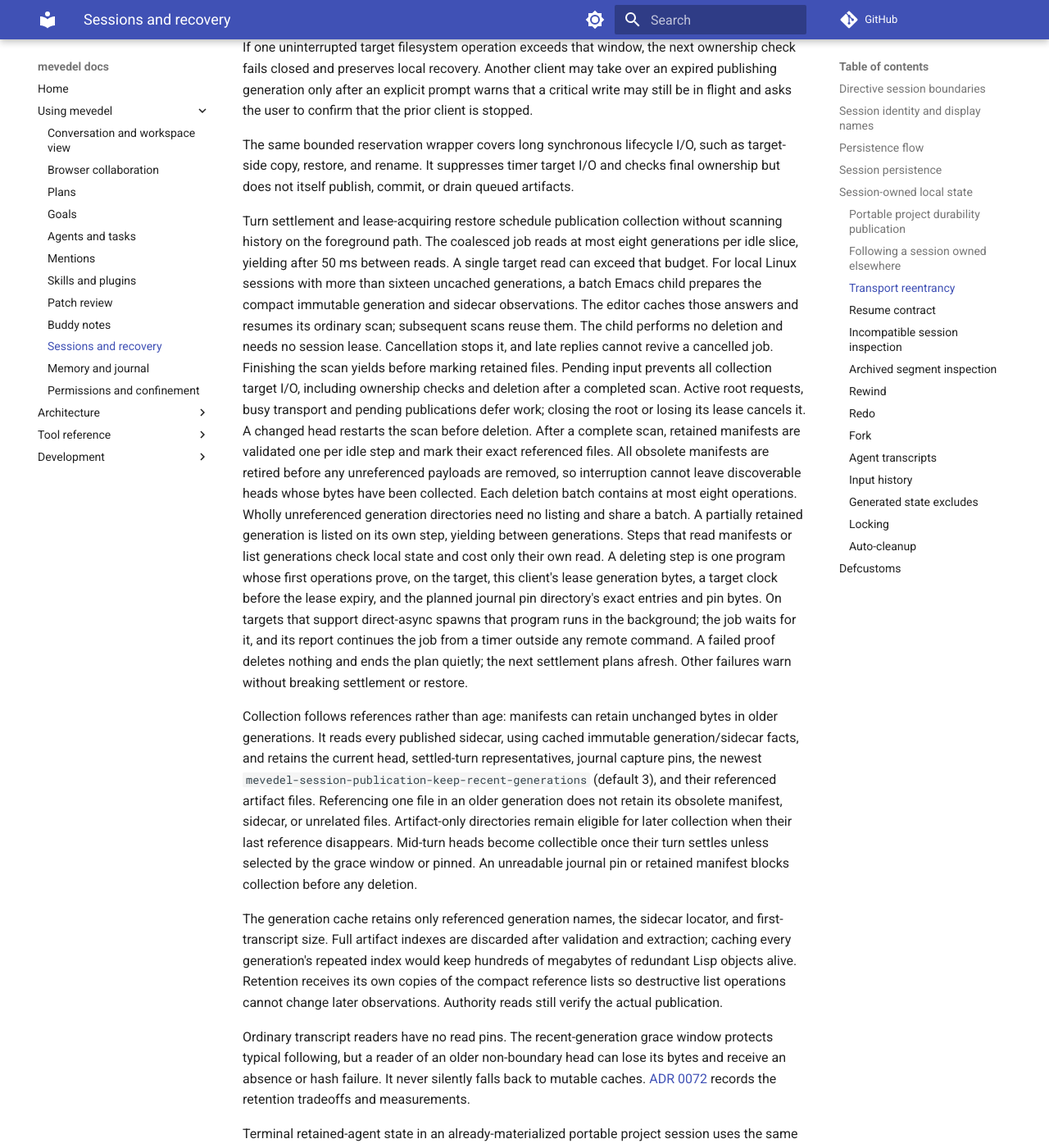
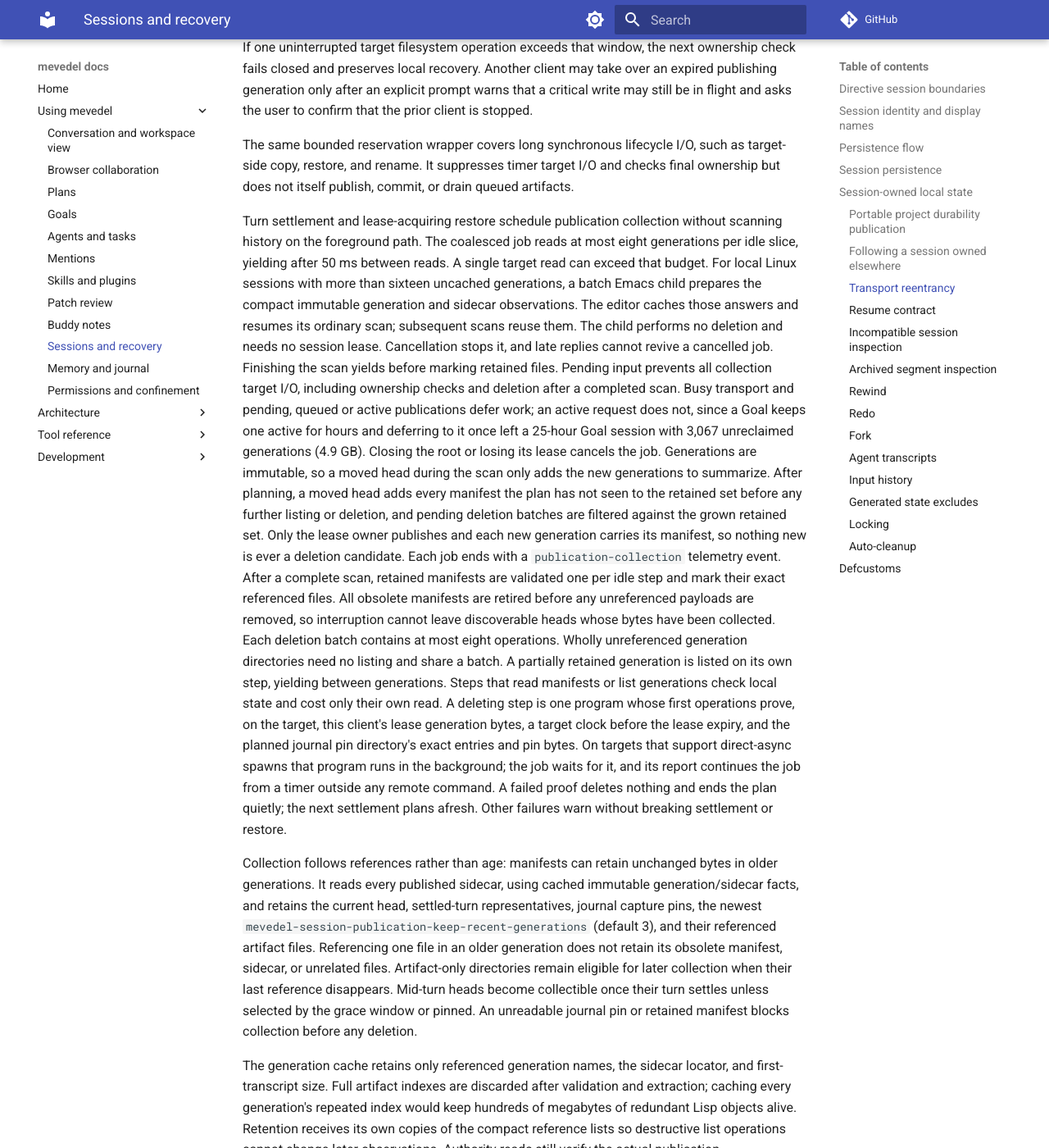
Before and after one commit to FrauH0lle/mevedel, an MkDocs documentation site: the page built from docs/sessions.md, in a window 1280 px wide and 1400 px high, scrolled down 19077 px. Shown: the whole window at 82% size. Built offline with MkDocs 1.6.1 and Material for MkDocs 9.7.7, drawn with Linux system fonts in a browser that asks for light colours; comment, search, counter and statistics services are not loaded.

Commit message:
Let publication collection progress while a session keeps publishing
Collection deferred to any active request and restarted on every head
change, so a 25-hour Goal session kept all 3,067 generations (4.9 GB).
Scans now keep immutable generation summaries across head changes, and a
plan adds each newly published manifest to its retained set before any
further listing or deletion, filtering pending batches against it.  Each
job records a publication-collection event, since failures and silent
proof refusals were previously invisible.

```diff
--- a/docs/sessions.md
+++ b/docs/sessions.md
@@ -897,9 +897,18 @@ and resumes its ordinary scan; subsequent scans reuse them. The child performs
 no deletion and needs no session lease. Cancellation stops it, and late replies
 cannot revive a cancelled job. Finishing the scan yields before
 marking retained files. Pending input prevents all collection target I/O,
-including ownership checks and deletion after a completed scan. Active root requests,
-busy transport and pending publications defer work; closing the root or losing
-its lease cancels it. A changed head restarts the scan before deletion.
+including ownership checks and deletion after a completed scan. Busy
+transport and pending, queued or active publications defer work; an active
+request does not, since a Goal keeps one active for hours and deferring to it
+once left a 25-hour Goal session with 3,067 unreclaimed generations (4.9 GB).
+Closing the root or losing its lease cancels the job. Generations are
+immutable, so a moved head during the scan only adds the new generations to
+summarize. After planning, a moved head adds every manifest the plan has not
+seen to the retained set before any further listing or deletion, and pending
+deletion batches are filtered against the grown retained set. Only the lease
+owner publishes and each new generation carries its manifest, so nothing new
+is ever a deletion candidate. Each job ends with a `publication-collection`
+telemetry event.
 After a complete scan, retained manifests are validated one per idle step and
 mark their exact referenced files. All obsolete manifests are retired before
 any unreferenced payloads are removed, so interruption cannot leave discoverable
```
Also changed, not shown: docs/telemetry.md (+4 -0 lines), 5 other files.
